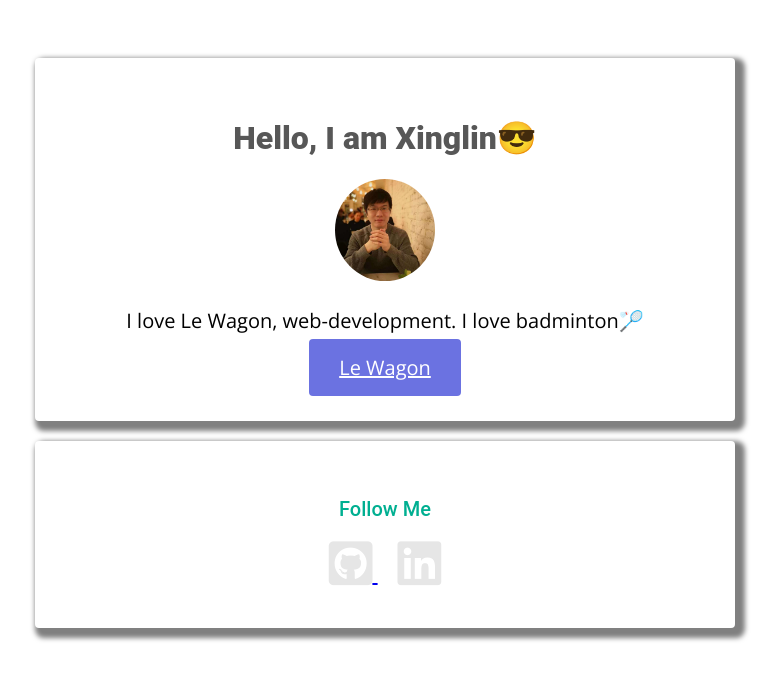
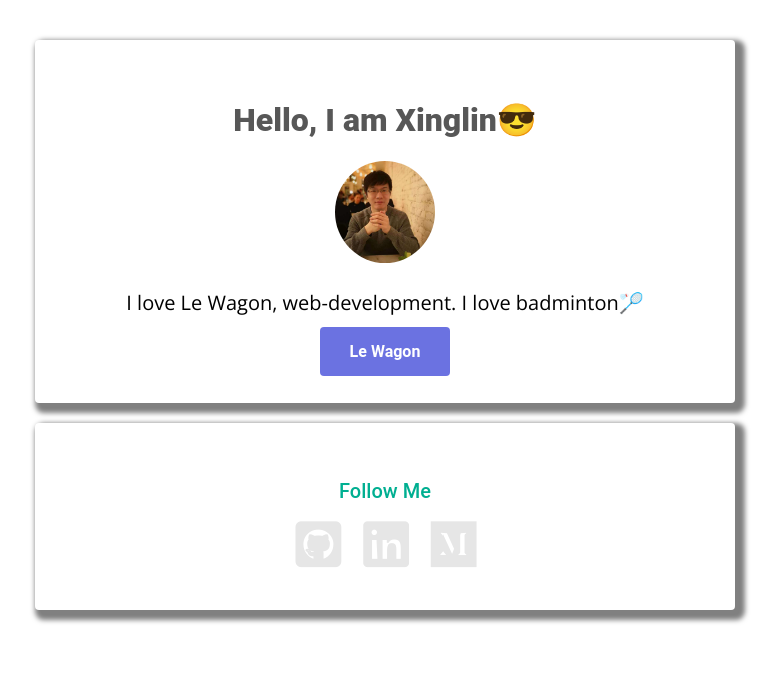
Before and after one commit to xinglin2016/my_profile, a plain HTML site: page index.html in a window 1280 px wide. Shown: the whole page, without its empty margins (255-1034 px from the left). Drawn offline with nearby package versions, Linux system fonts and the light colour scheme.

Commit message:
add medium in the profile and remove text decoration

```diff
--- a/index.html
+++ b/index.html
@@ -27,13 +27,18 @@
         <h2>Follow Me</h2>
         <ul class="list-inline">
           <li>
-            <a href="https://github.com/xinglin2016" target="_blank">
+            <a href="https://github.com/xinglin2016" target="blank">
               <i class="fab fa-github-square"></i>
             </a>
           </li>
           <li>
-            <a href="https://www.linkedin.com/in/xinglin-li/" target="_blank">
+            <a href="https://www.linkedin.com/in/xinglin-li/" target="blank">
               <i class="fab fa-linkedin"></i>
+            </a>
+          </li>
+          <li>
+            <a href="https://medium.com/@lixinglin0829" target="blank">
+              <i class="fab fa-medium"></i>
             </a>
           </li>
         </ul>
--- a/style.css
+++ b/style.css
@@ -25,14 +25,21 @@ h2 {
   font-weight: 500;
 }
 
+a {
+  font-family: 'Roboto', sans-serif;
+  text-decoration: none;
+  color: #6B72E1;
+  font-weight: 600;
+  font-size: 16px;
+}
+
 a:hover {
   color: blue;
 }
 
 .container {
   width: 700px;
-  margin: auto;
-  padding: 30px;
+  margin: 40px auto;
 }
 
 .card-white {
```
